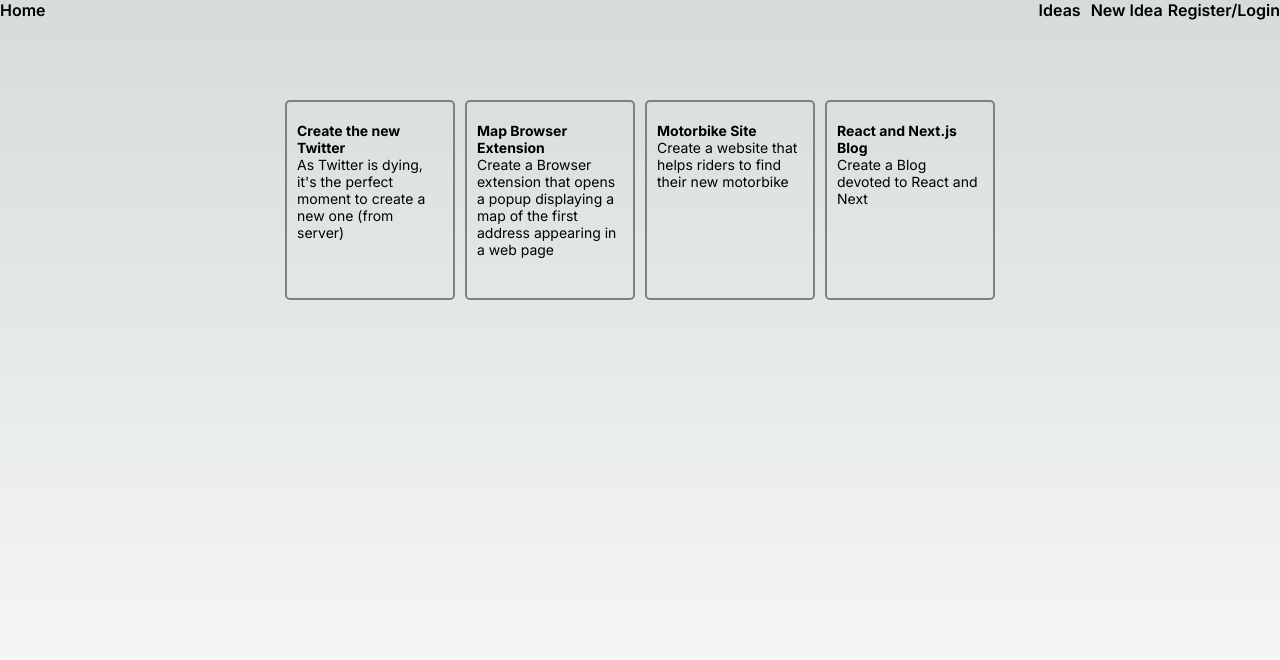
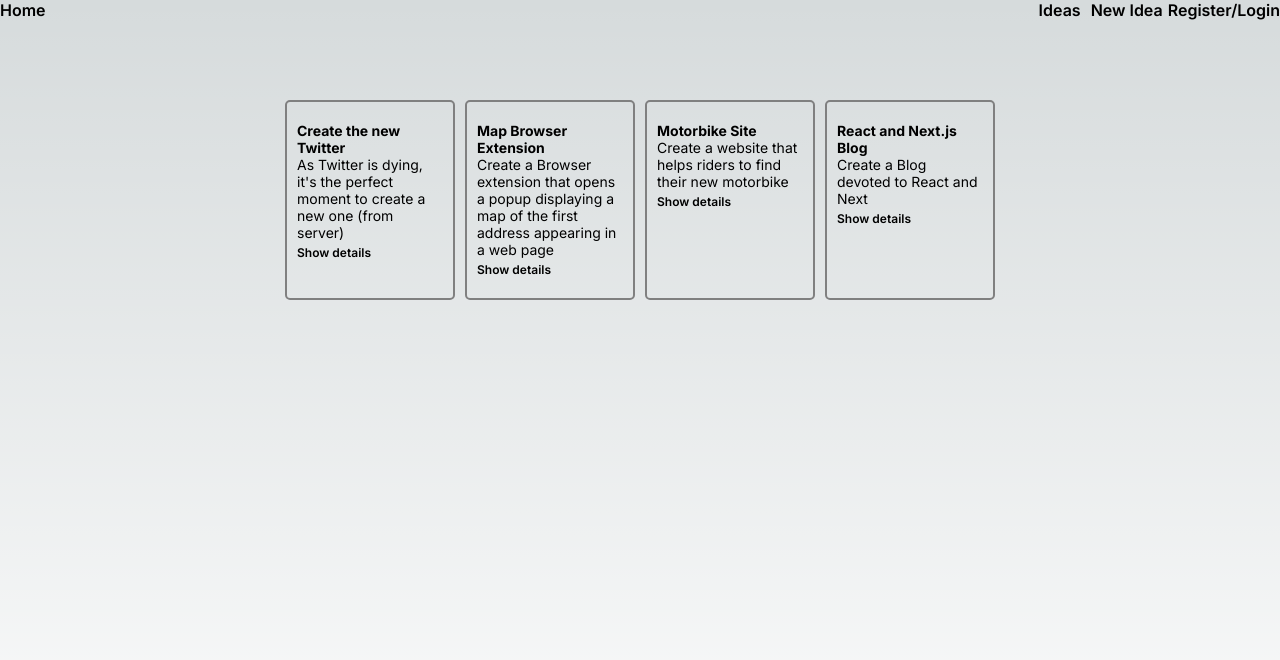
Before and after one commit to AmaurySemery/next_app_ideas, a Next.js app: page /ideas in a window 1280 px wide. Shown: the top 660 px of the page. Built offline with nearby package versions, Linux system fonts and the light colour scheme.

Commit message:
Créer des liens comportant un paramètre dynamique

```diff
--- a/app/components/Idea.jsx
+++ b/app/components/Idea.jsx
@@ -1,3 +1,4 @@
+import Link from 'next/link';
 import styles from '../ideas/ideas.module.css';
 
 export default function Idea({data}) {
@@ -6,6 +7,7 @@ export default function Idea({data}) {
         <div className={styles.idea} key={id}>
             <div className={styles['idea-title']}>{title}</div>
             <div className={styles['idea-description']}>{description}</div>
+            <Link className={styles.lnk} href={`/ideas/${id}`}>Show details</Link>
         </div>
     )
 }
--- a/app/ideas/ideas.module.css
+++ b/app/ideas/ideas.module.css
@@ -24,6 +24,10 @@
     font-size: 14px;
 }
 
+.lnk {
+    font-size: 12px;
+}
+
 @media screen and (max-width:450px) {
     .container {
         flex-direction: column;
```
